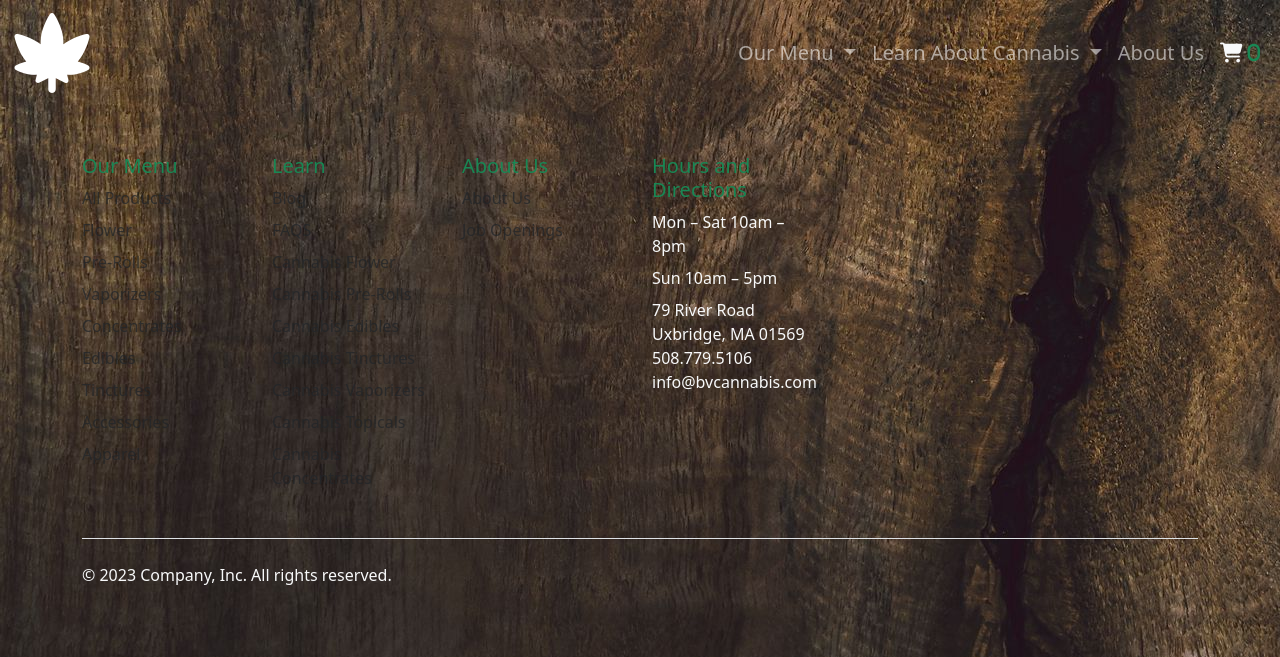
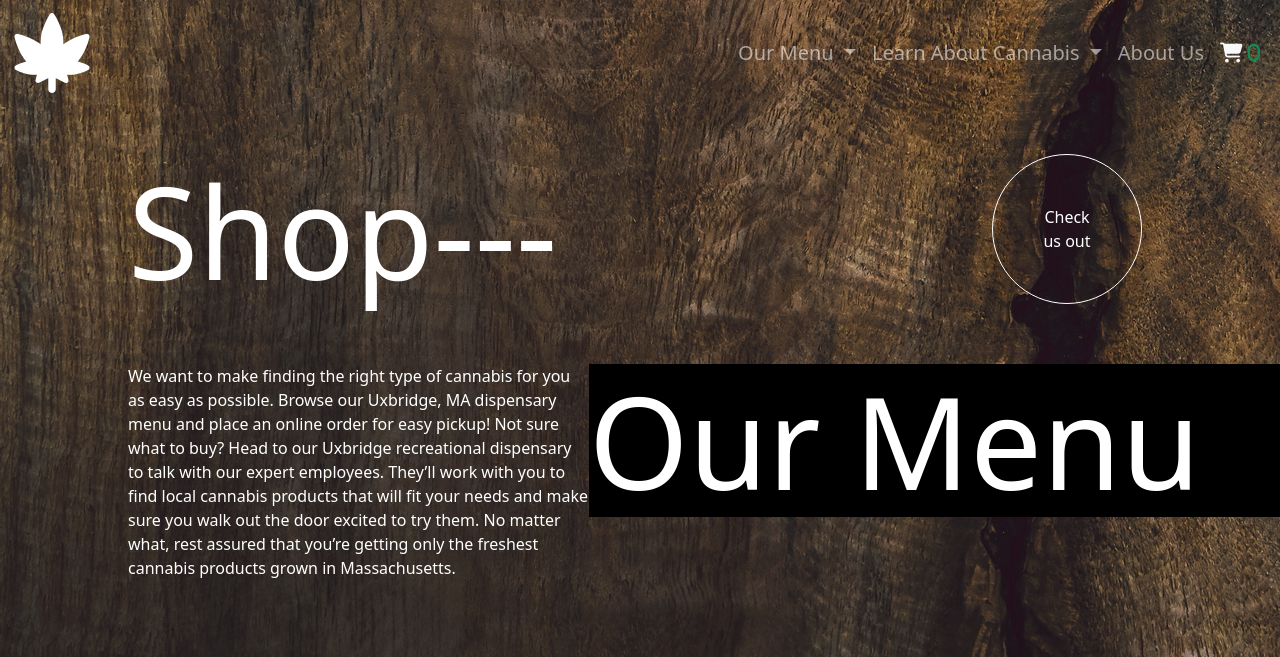
Before and after one commit to FranklinJamesJones89/Blackstone-Valley, a Django app: page /dispensary-menu in a window 1280 px wide. Shown: the top 657 px of the page. Run offline with Django 4.2, Linux system fonts and the light colour scheme; some libraries are stand-ins or nearby versions.

```diff
--- a/product/admin.py
+++ b/product/admin.py
@@ -1,8 +1,8 @@
 from django.contrib import admin
-from .models import Category, Brand, Flower
+from .models import Category, Brand, Product
 
 # Register your models here.
 
 admin.site.register(Category)
 admin.site.register(Brand)
-admin.site.register(Flower)
+admin.site.register(Product)
--- a/store/static/store/css/styles.css
+++ b/store/static/store/css/styles.css
@@ -239,3 +239,9 @@
 		display: block;
 	}
 }
+
+/* dispensary-menu */
+
+.menu-carousel {
+	margin-top: 5%;
+}
--- a/store/templates/store/dispensary-menu.html
+++ b/store/templates/store/dispensary-menu.html
@@ -3,6 +3,52 @@
 {% block title %} Dispensary-Menu {% endblock %}
 
 {% block content %}
+<div class="mt-5 home-header-grid">
+  <div>
+    <h1 class="header-title">Shop---</h1>
+  </div>
+  <div class="header-circle">
+    <p>Check us out</p>
+  </div>
+</div>
+
+<div class="mt-5 home-subheader-grid">
+  <div>
+    <p class="subheader-title">We want to make finding the right type of cannabis for you as easy as possible. Browse our Uxbridge, MA dispensary menu and place an online order for easy pickup!
+
+Not sure what to buy? Head to our Uxbridge recreational dispensary to talk with our expert employees. They’ll work with you to find local cannabis products that will fit your needs and make sure you walk out the door excited to try them.
+
+No matter what, rest assured that you’re getting only the freshest cannabis products grown in Massachusetts.</p>
+  </div>
+  <div class="subheader-circle">
+    <h1>Our Menu</h1>
+  </div>
+</div>
+
+<!-- Carousel -->
+<Section>
+<div id="carouselExample" class="menu-carousel carousel slide">
+  <div class="carousel-inner">
+    <div class="carousel-item active">
+      <img src="https://images.dutchie.com/7b76ae69b995ca701f5aa8fc61051768?ar=3%3A1&auto=format&fit=crop&fill=solid&fillColor=%23fff&crop=edges&ixlib=react-9.0.2&w=1446" class="d-block w-100" alt="...">
+    </div>
+    <div class="carousel-item">
+      <img src="https://images.dutchie.com/c5543fd6d052ac7dbb3a2365ab23f3e2?ar=3%3A1&auto=format&fit=crop&fill=solid&fillColor=%23fff&crop=edges&ixlib=react-9.0.2&w=1446" class="d-block w-100" alt="...">
+    </div>
+    <div class="carousel-item">
+      <img src="https://images.dutchie.com/aa41516af4ab481f025758f025280ac1?ar=3%3A1&auto=format&fit=crop&fill=solid&fillColor=%23fff&crop=edges&ixlib=react-9.0.2&w=1446" class="d-block w-100" alt="...">
+    </div>
+  </div>
+  <button class="carousel-control-prev" type="button" data-bs-target="#carouselExample" data-bs-slide="prev">
+    <span class="carousel-control-prev-icon" aria-hidden="true"></span>
+    <span class="visually-hidden">Previous</span>
+  </button>
+  <button class="carousel-control-next" type="button" data-bs-target="#carouselExample" data-bs-slide="next">
+    <span class="carousel-control-next-icon" aria-hidden="true"></span>
+    <span class="visually-hidden">Next</span>
+  </button>
+</div>
+</Section>
 
 {% include 'store/components/footer.html' %}
 {% endblock content %}
```
Also changed, not shown: product/models.py (+4 -4 lines), db.sqlite3, product/migrations/0004_student.py (added), product/migrations/0005_product_remove_flower_brand_remove_flower_category_and_more.py (added), store/static/store/media/aa41516af4ab481f025758f025280ac1.avif (added).
